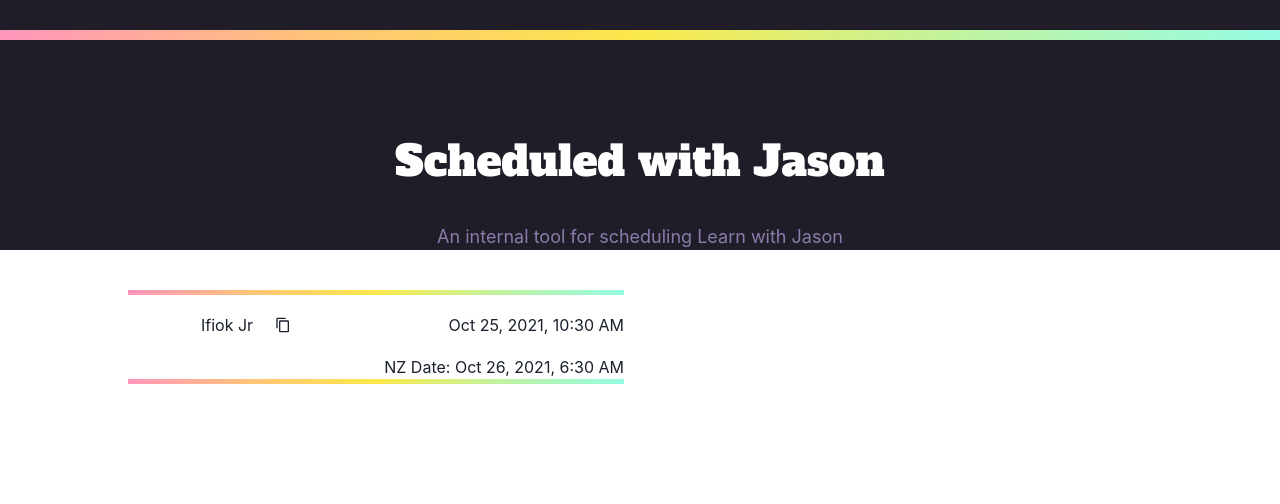
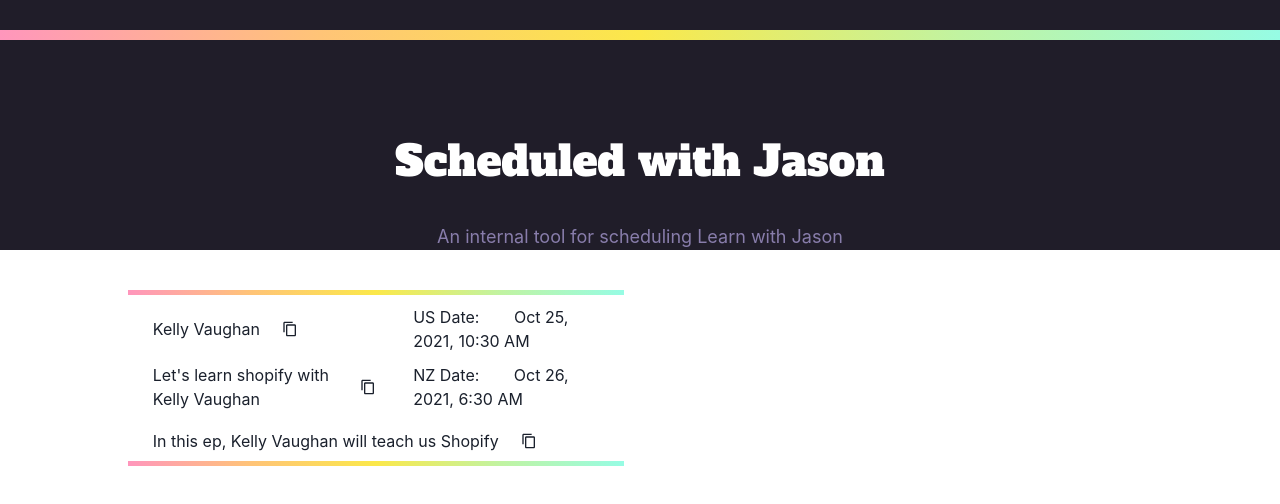
Before and after one commit to MVAodhan/schedule-with-Jason, a Next.js app: page / in a window 1280 px wide. Shown: the top 504 px of the page. Built offline with nearby package versions, Linux system fonts and the light colour scheme.

Commit message:
first ep done, need to optimise to make components mapable

```diff
--- a/components/Container.js
+++ b/components/Container.js
@@ -2,12 +2,12 @@
 
 import Episode from "./Episode";
 
-const Container = ({ usDate, nzDate, name }) => {
+const Container = ({ usDate, nzDate, name, description, data }) => {
   return (
     <Box as="main" h="100%" w="80vw" d="flex" justifyContent="center">
       <Grid templateColumns="repeat(2, 1fr)" gap={8} w="100%" mt="40px">
         <Box w="100%">
-          <Episode usDate={usDate} nzDate={nzDate} name={name} />
+          <Episode data={data} usDate={usDate} nzDate={nzDate} />
         </Box>
         <Box w="100%" h="10"></Box>
       </Grid>
--- a/components/CopyButton.js
+++ b/components/CopyButton.js
@@ -1,4 +1,3 @@
-import React from "react";
 import { useClipboard } from "../hooks/useClipboard";
 
 import { IconButton } from "@chakra-ui/react";
--- a/components/Episode.js
+++ b/components/Episode.js
@@ -1,12 +1,12 @@
 import { useState, useRef } from "react";
-import { Box, Text, IconButton } from "@chakra-ui/react";
-import { CopyIcon } from "@chakra-ui/icons";
+import { Box, Text } from "@chakra-ui/react";
 
 import { useClipboard } from "../hooks/useClipboard";
 
 import CopyButton from "./CopyButton";
 
-const Episode = ({ usDate, nzDate, name }) => {
+const Episode = ({ data, usDate, nzDate }) => {
+  const { guest, title, description } = data[0];
   const { isCopied, handleCopy } = useClipboard();
   return (
     <Box>
@@ -29,17 +29,22 @@
               d="flex"
               flexDir="row"
               alignItems="center"
-              justifyContent="center"
+              justifyContent="flex-start"
               w="50%"
             >
-              <Text id="guest" mr="10px" value={name}>
-                {name}
+              <Text id="guest" mr="10px" pl="5%">
+                {guest}
               </Text>
 
-              <CopyButton textToCopy={name} />
+              <CopyButton textToCopy={guest} />
             </Box>
-            <Box d="flex" justifyContent="flex-end" w="50%">
-              <Text> {usDate}</Text>
+            <Box d="flex" justifyContent="flex-start" w="40%">
+              <Text>
+                <Box as="span" mr="30px">
+                  US Date:
+                </Box>{" "}
+                {usDate}
+              </Text>
             </Box>
           </Box>
           <Box
@@ -50,10 +55,51 @@
             mt="10px"
             justifyContent="space-around"
           >
-            <Box d="flex" flexDir="row" justifyContent="flex-end" w="100%">
-              NZ Date: {nzDate}
+            <Box
+              d="flex"
+              flexDir="row"
+              alignItems="center"
+              justifyContent="flex-start"
+              w="50%"
+            >
+              <Text id="guest" mr="10px" pl="5%">
+                {title}
+              </Text>
+
+              <CopyButton textToCopy={title} />
+            </Box>
+            <Box d="flex" justifyContent="flex-start" w="40%">
+              <Text>
+                <Box as="span" mr="30px">
+                  NZ Date:
+                </Box>{" "}
+                {nzDate}
+              </Text>
             </Box>
           </Box>
+          <Box
+            d="flex"
+            flexDir="row"
+            alignItems="center"
+            w="100%"
+            mt="10px"
+            justifyContent="space-around"
+          >
+            <Box
+              d="flex"
+              flexDir="row"
+              alignItems="center"
+              justifyContent="flex-start"
+              w="100%"
+            >
+              <Text id="guest" mr="10px" pl="5%">
+                {description}
+              </Text>
+
+              <CopyButton textToCopy={description} />
+            </Box>
+          </Box>
+
           <Box
             w="100%"
             h="5px"
--- a/data.json
+++ b/data.json
@@ -5,7 +5,8 @@
 "guest": "Kelly Vaughan",
 "us_date": "2021-10-25",
 "us_time": "10:30:00",
-"description": "in this ep, Kelly Vaughan will teach us Shopify "
+"title" : "Let's learn shopify with Kelly Vaughan",
+"description": "In this ep, Kelly Vaughan will teach us Shopify "
 },
 {
 "id": 2,
@@ -13,6 +14,7 @@
 "guest": "Fauna ",
 "us_date": "2021-10-25",
 "us_time": "10:30:00",
+"title" : "Let's learn Fauna",
 "description": "Fauna w/Rob"
 }
 ]
--- a/pages/index.js
+++ b/pages/index.js
@@ -11,7 +11,8 @@
 import Container from "../components/Container";
 
 export default function Home({ data }) {
-  const name = "Ifiok Jr";
+  const name = data[0].guest;
+  const description = data[0].description;
   // Making an object date and timefrom Supabase Date data
   let objFromData = DateTime.fromISO(`${data[0].us_date}T${data[0].us_time}`);
 
@@ -28,13 +29,13 @@
   );
 
   //Formatting the Pt object to a friendly user format
-  let ptObjStr = ptObj.toFormat("ff");
+  let usDate = ptObj.toFormat("ff");
 
   // Converting the PT object to a a NZ object
   let nzObj = ptObj.setZone("Pacific/Auckland");
 
   //Formatting the NZ object to a friendly user format
-  let nzObjStr = nzObj.toFormat("ff");
+  let nzDate = nzObj.toFormat("ff");
 
   return (
     <div className={styles.container}>
@@ -45,7 +46,7 @@
       </Head>
       <Header />
 
-      <Container usDate={ptObjStr} nzDate={nzObjStr} name={name} />
+      <Container usDate={usDate} nzDate={nzDate} data={data} />
     </div>
   );
 }
```
